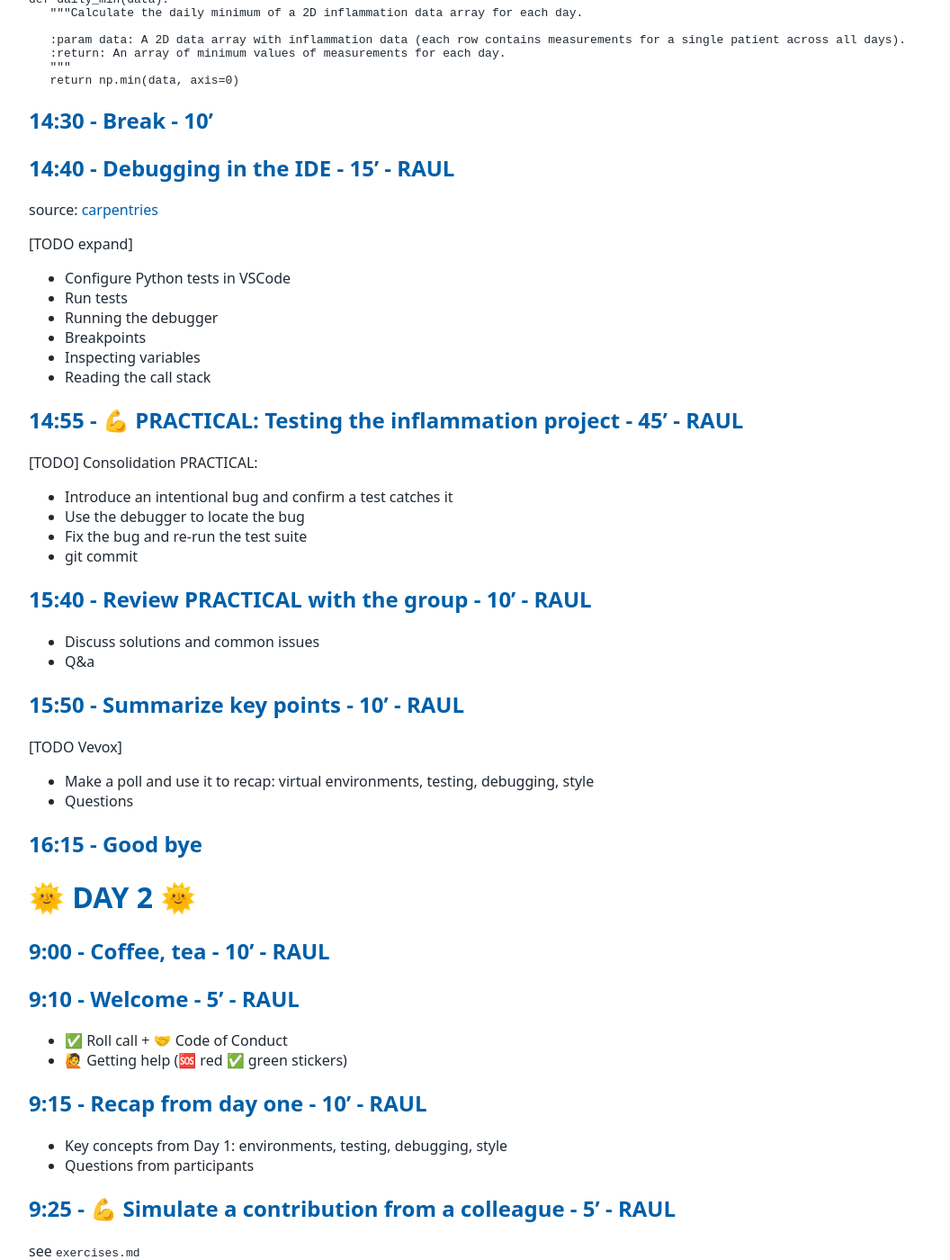
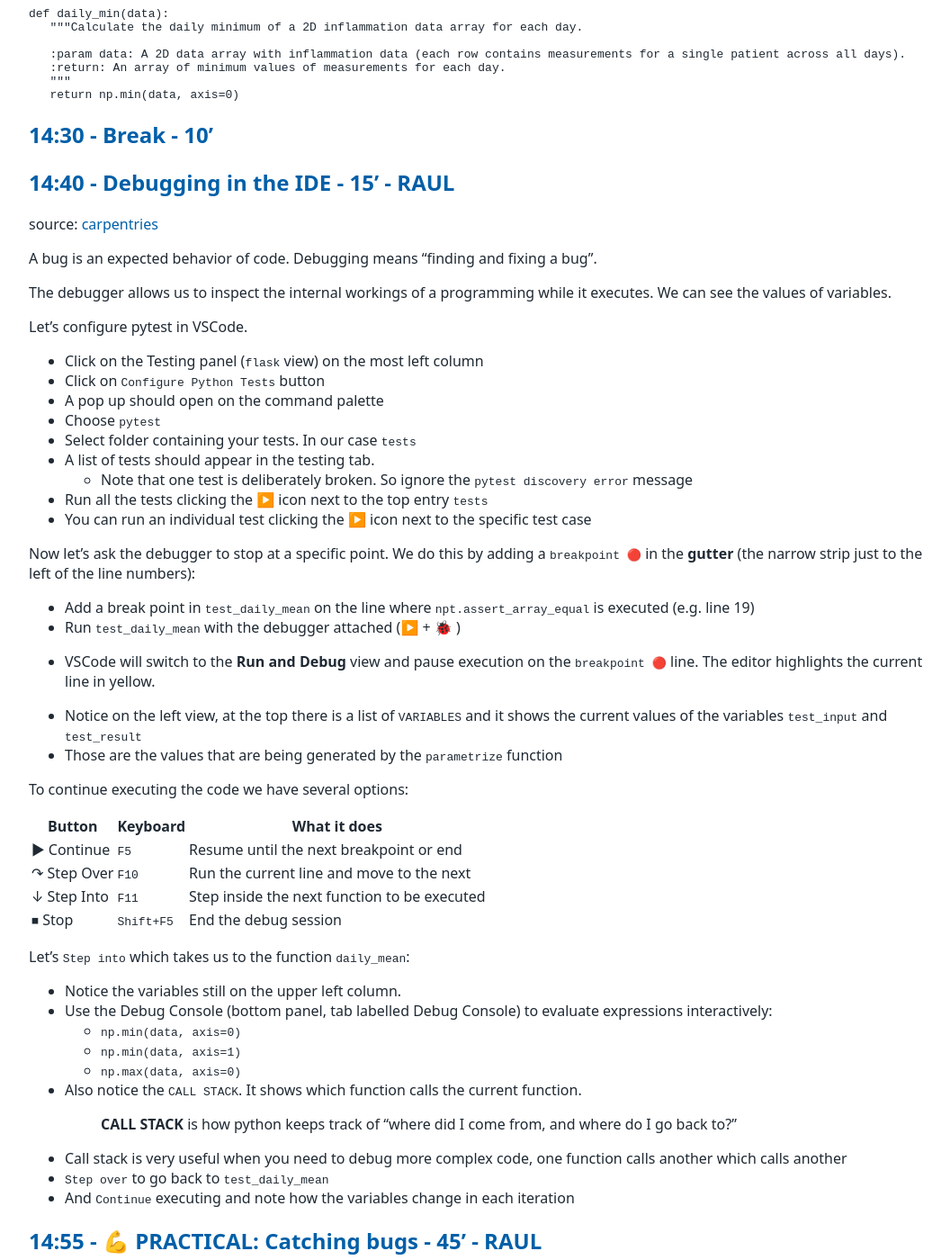
Before and after one commit to tu-delft-library/intermediate_programming_with_python, a Jekyll site: the page built from material_for_trainers/lesson_plan.md, in a window 1280 px wide and 1400 px high, scrolled down 10096 px. Shown: the whole window at 90% size, without its empty margins (108-1164 px from the left). Built offline with Jekyll 4.4.1, drawn with Linux system fonts in a browser that asks for light colours; our own code applies the rules of GitHub Pages for plain Markdown files; some of the changed text lies outside the part shown.

Commit message:
Update exercises and lesson plan

````diff
--- a/material_for_trainers/lesson_plan.md
+++ b/material_for_trainers/lesson_plan.md
@@ -2,11 +2,11 @@
 
 ##	9:00	-	Installation check	-	20'	-	RAUL
 
-- 🖥 Tools that should be installed:
-    - Python
-    - VScode
-    - GitHub SSH key
-    - Forked and cloned `python-intermediate-inflammation`
+🖥 Tools that should be installed:
+- Python
+- VScode
+- GitHub SSH key
+- Forked and cloned `python-intermediate-inflammation`
 
 ##	9:20	-	Welcome	-	5'	-	RAUL
 
@@ -516,22 +516,65 @@ def daily_min(data):
 ##	14:40	-	Debugging in the IDE	-	15'	-	RAUL
 source: [carpentries](https://carpentries-incubator.github.io/python-intermediate-development/instructor/24-diagnosing-issues-improving-robustness.html#debugging-in-an-ide)
 
-[TODO expand]
-- Configure Python tests in VSCode
-- Run tests
-- Running the debugger
-- Breakpoints
-- Inspecting variables
-- Reading the call stack
+A bug is an expected behavior of code. Debugging means "finding and fixing a bug".
+
+The debugger allows us to inspect the internal workings of a programming while it executes. We can see the values of variables.
+
+Let's configure pytest in VSCode.
+- Click on the Testing panel (`flask` view) on the most left column
+- Click on `Configure Python Tests` button
+- A pop up should open on the command palette
+- Choose `pytest`
+- Select folder containing your tests. In our case `tests`
+- A list of tests should appear in the testing tab.
+    - Note that one test is deliberately broken. So ignore the `pytest discovery error` message
+- Run all the tests clicking the ▶️ icon next to the top entry `tests`
+- You can run an individual test clicking the ▶️ icon next to the specific test case
+
+Now let's ask the debugger to stop at a specific point. We do this by adding a `breakpoint 🔴` in the **gutter** (the narrow strip just to the left of the line numbers):
+- Add a break point in `test_daily_mean` on the line where `npt.assert_array_equal` is executed (e.g. line 19)
+- Run `test_daily_mean` with the debugger attached (▶️  + 🐞 )
+- VSCode will switch to the **Run and Debug** view and pause execution on the `breakpoint 🔴` line. The editor highlights the current line in yellow.
+
+- Notice on the left view, at the top there is a list of `VARIABLES` and it shows the current values of the variables `test_input` and `test_result`
+- Those are the values that are being generated by the `parametrize` function
+
+To continue executing the code we have several options:
+
+| Button | Keyboard | What it does |
+|--------|----------|-------------|
+| ▶ Continue | `F5` | Resume until the next breakpoint or end |
+| ↷ Step Over | `F10` | Run the current line and move to the next |
+| ↓ Step Into | `F11` | Step inside the next function to be executed|
+| ⏹ Stop | `Shift+F5` | End the debug session |
 
 
-##	14:55	-	 💪 PRACTICAL: Testing the inflammation project	-	45'	-	RAUL
+Let's `Step into` which takes us to the function `daily_mean`:
+- Notice the variables still on the upper left column.
+- Use the Debug Console (bottom panel, tab labelled Debug Console) to evaluate expressions interactively:
+    - ```np.min(data, axis=0)```
+    - ```np.min(data, axis=1)```
+    - ```np.max(data, axis=0)```
+- Also notice the `CALL STACK`. It shows which function calls the current function.
+> **CALL STACK** is how python keeps track of "where did I come from, and where do I go back to?"
+
+- Call stack is very useful when you need to debug more complex code, one function calls another which calls another
+- `Step over` to go back to `test_daily_mean`
+- And `Continue` executing and note how the variables change in each iteration
+
+
+##	14:55	-	 💪 PRACTICAL: Catching bugs	-	45'	-	RAUL
 [TODO]
 Consolidation PRACTICAL:
+
 - Introduce an intentional bug and confirm a test catches it
 - Use the debugger to locate the bug
 - Fix the bug and re-run the test suite
 - git commit
+- optional: add test cases for edge cases
+ - occurrence of zeros
+ - all the values of the array are the same.
+ -
 
 ##	15:40	-	Review PRACTICAL with the group	-	10'	-	RAUL
 
@@ -631,7 +674,9 @@ For example a `class` is a very common encapsulation.
 
 > **Analogy** A `class` is a cookie cutter template, and `instances` as the cookies themselves. That is, one class can have many instances.
 
-Make a new file inside `inflammation` called `sandbox.py`. Open this file to test the following code
+*Note* adapting Circle example to Patient to be relevant for this course.
+
+Open the module `models`
 
 ```bash
 class Circle:           # how to declare a class
@@ -935,6 +980,11 @@ see `exercise.md`
 
 see `exercise.md`
 [TODO] rethink this part. Code is already modular. Do we just rename the modules? or is there more separation we can do?
+[OPTIONAL] fix test_patient test. Requires adding a class inside `models.py` called `Patient` initilaized with a `name`.
+- Add other properties (weight, height, age)
+- Add a method to compute BMI
+- To convert weight between kg and pounds
+- To convert hegiht between mts and feet
 
 ##	14:40	-	Review exercise	-	5'	-	CATA
 
````
Also changed, not shown: other parts of material_for_trainers/lesson_plan.md (+3 -3 lines), material_for_participants/exercises.md (+7 -7 lines).
